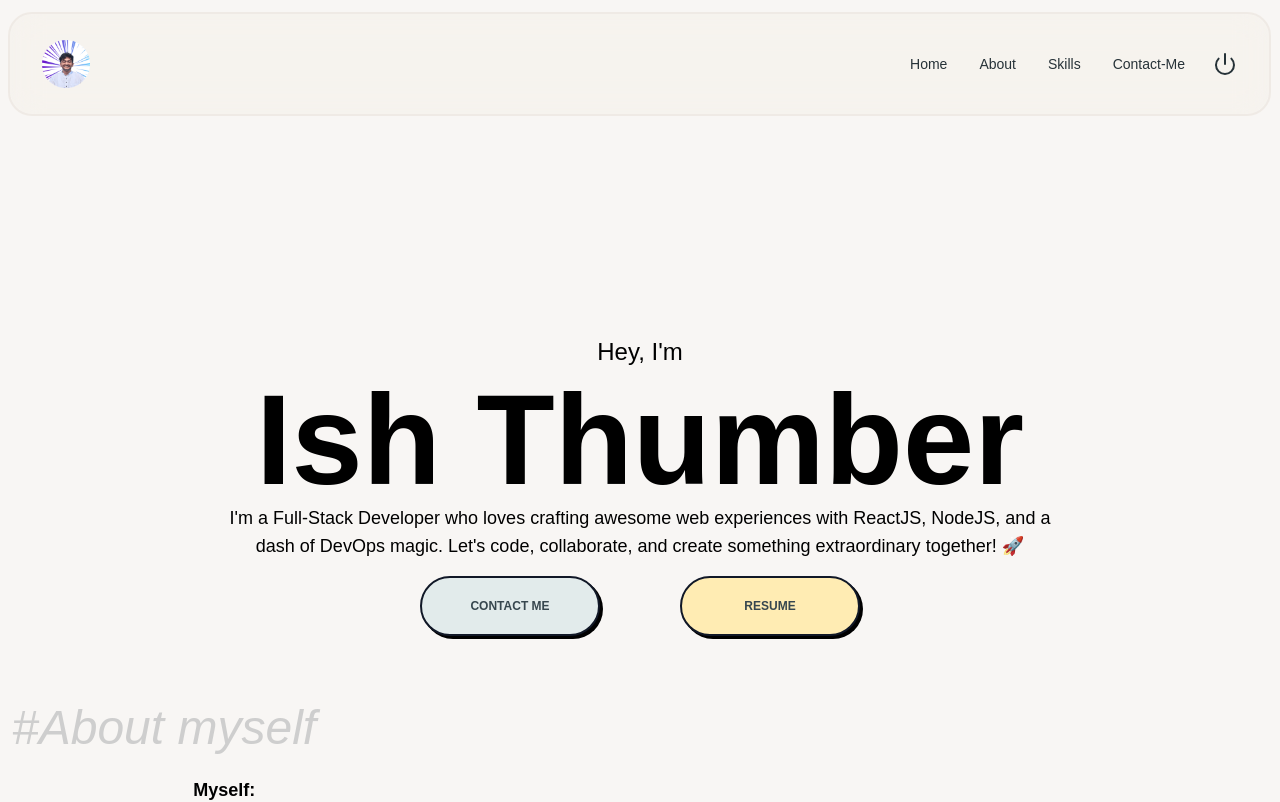
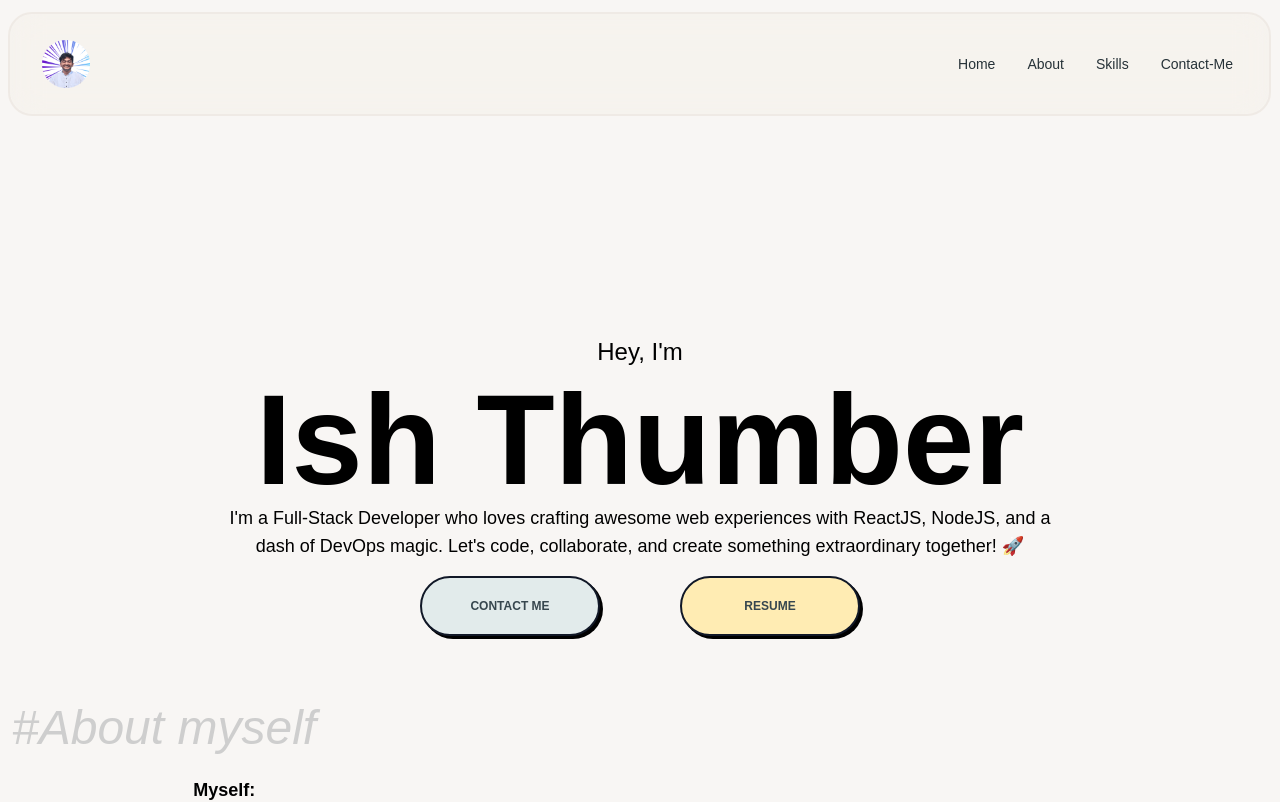
Before and after one commit to IshThumber/Ish-Portfolio, a React (Create React App) app: page / in a window 1280 px wide. Shown: the top 802 px of the page. Built offline with nearby package versions, Linux system fonts and the light colour scheme; a web font is replaced by a local one.

Commit message:
Refactor navigation and section links

```diff
--- a/src/Wrapper.js
+++ b/src/Wrapper.js
@@ -5,7 +5,7 @@ import HeroMain from "./sections/HeroMain";
 import About from "./sections/About";
 import Skills from "./sections/Skills";
 import Experiences from "./sections/Experiences";
-import Contact from "./sections/Contact";
+// import Contact from "./sections/Contact";
 import Education from "./sections/Education";
 import Projects from "./sections/Projects";
 
@@ -18,14 +18,18 @@ const Wrapper = () => {
         </>
         <HeroMain />
         {/* <Quote /> */}
-        <About />
+        <div id="about">
+          <About />
+        </div>
         <Education />
         <Projects />
         <Experiences />
-        <Skills />
-        <div id="contact-us">
-          <Contact />
+        <div id="skills">
+          <Skills />
         </div>
+        {/* <div id="contact-us"> */}
+        {/* <Contact /> */}
+        {/* </div> */}
       </div>
     </>
   );
--- a/src/sections/Navbar.js
+++ b/src/sections/Navbar.js
@@ -1,89 +1,84 @@
 import React from "react";
-import { Button, Navbar, Typography } from "@material-tailwind/react";
+import { Power } from "lucide-react";
+import { Link } from "react-router-dom";
 import profile from "../assets/4.png";
-import { Link } from "react-router-dom";
-import { Power } from "lucide-react";
+import { Navbar, Typography } from "@material-tailwind/react";
+import { ScrollLink } from "react-scroll";
 
-function NavList() {
+const NavList = () => {
+  const home = () => {
+    ScrollLink.scrollToTop();
+  };
   const contact = () => {
     const element = document.getElementById("contact-us");
     if (element) {
       element.scrollIntoView({ behavior: "smooth" });
     }
   };
+  const about = () => {
+    const element = document.getElementById("about");
+    if (element) {
+      element.scrollIntoView({ behavior: "smooth" });
+    }
+  };
+  const skills = () => {
+    const element = document.getElementById("skills");
+    if (element) {
+      element.scrollIntoView({ behavior: "smooth" });
+    }
+  };
+  const links = [
+    {
+      label: "Home",
+      onClick: home,
+      className:
+        "flex items-center hover:text-desert-storm-700 transition-colors"
+    },
+    {
+      label: "About",
+      onClick: about,
+      className:
+        "flex items-center hover:text-desert-storm-700 transition-colors"
+    },
+    {
+      label: "Skills",
+      onClick: skills,
+      className:
+        "flex items-center hover:text-desert-storm-700 transition-colors"
+    },
+    {
+      label: "Contact-Me",
+      href: "/",
+      className: "flex items-center hover:text-genoa-700 transition-colors"
+    }
+  ];
 
-  const close = () => {
-    // close the site when clicked
-    window.close();
-  };
   return (
     <ul className="my-2 flex flex-col gap-2 lg:mb-0 lg:mt-0 lg:flex-row lg:items-center lg:gap-6">
+      {links.map((link, index) => (
         <Typography
+          key={index}
           as="li"
           variant="small"
           color="blue-gray"
           className="p-1 font-medium"
         >
-        <Link
-          onClick={contact}
-          className="flex items-center hover:text-desert-storm-700 transition-colors "
-        >
-          Home
+          {link.onClick ? (
+            <Link onClick={link.onClick} className={link.className}>
+              {link.label}
             </Link>
+          ) : (
+            <a href={link.href} className={link.className}>
+              {link.label}
+            </a>
+          )}
         </Typography>
-      <Typography
-        as="li"
-        variant="small"
-        color="blue-gray"
-        className="p-1 font-medium"
-      >
-        <a
-          href="/"
-          className="flex items-center hover:text-desert-storm-700 transition-colors"
-        >
-          About
-        </a>
-      </Typography>
-      <Typography
-        as="li"
-        variant="small"
-        color="blue-gray"
-        className="p-1 font-medium"
-      >
-        <a
-          href="/"
-          className="flex items-center hover:text-desert-storm-700 transition-colors"
-        >
-          Skills
-        </a>
-      </Typography>
-      <Typography
-        as="li"
-        variant="small"
-        color="blue-gray"
-        className="p-1 font-medium"
-      >
-        <a
-          href="/"
-          className="flex items-center hover:text-genoa-700 transition-colors"
-        >
-          Contact-Me
-        </a>
-      </Typography>
-      <Typography>
-        <Link to="/" onClick={close}>
-          <Power />
-        </Link>
-      </Typography>
+      ))}
     </ul>
   );
-}
+};
 
 const NavbarSimple = () => {
-  const close = () => {
-    // close the site when clicked
-    window.close();
-  };
   return (
     <Navbar className="fixed top-1 m-2 z-10 navWidth bg-desert-storm-100 py-5 font-brandonMedium shadow-none rounded-3xl backdrop-filter backdrop-blur-lg bg-opacity-30 border-2 border-desert-storm-100">
       <div className="font-brandonMedium flex items-center justify-between text-blue-gray-900">
@@ -96,17 +91,14 @@ const NavbarSimple = () => {
           <img src={profile} alt="logo" className="w-16 md:w-12 aspect-auto" />
         </Typography>
         <Typography className="block sm:hidden">
-          <Link to="/" onClick={close}>
+          {/* <Link to="/" onClick={close}> */}
           <Power />
-          </Link>
+          {/* </Link> */}
         </Typography>
         <div className="hidden lg:block">
           <NavList />
         </div>
       </div>
-      {/* <Collapse open={openNav}>
-        <NavList />
-      </Collapse> */}
     </Navbar>
   );
 };
```
Lines whose indentation alone changed are shown as unchanged.
